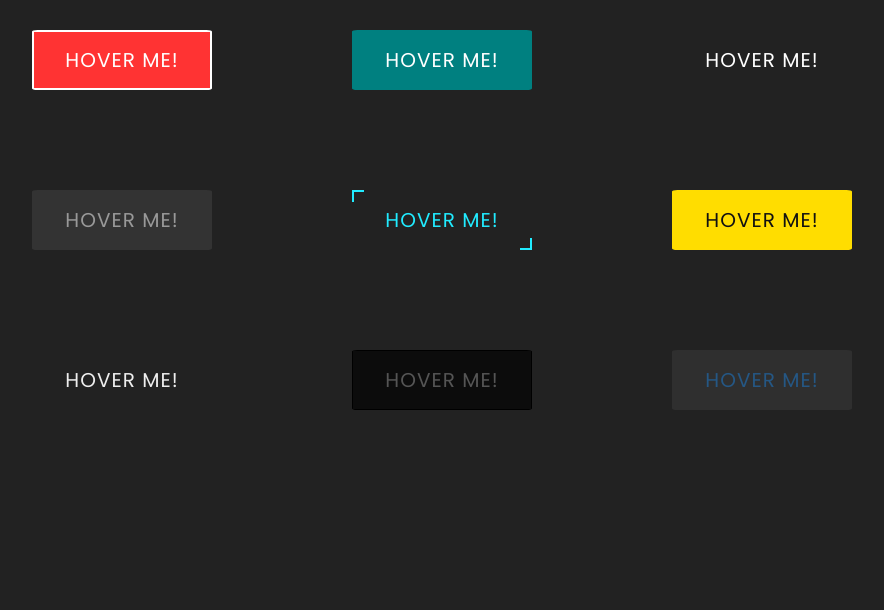
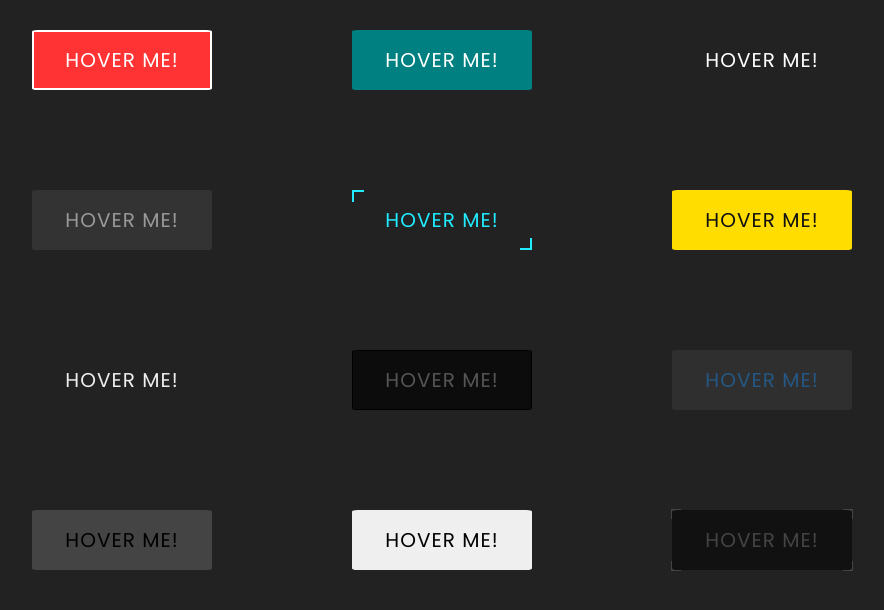
Before and after one commit to JonCat86/CSSEffects, a plain HTML site: page index.html in a window 1280 px wide. Shown: the part 250-860 px from the top of the page, without its empty margins (198-1082 px from the left). Drawn offline with Linux system fonts and the light colour scheme.

Commit message:
more effects

```diff
--- a/index.html
+++ b/index.html
@@ -38,7 +38,19 @@
       <span></span>
       <span></span>
       hover me!</button>
-
+    <button class="btn hover10">hover me!</button>
+    <button class="btn hover11">hover me!
+      <span></span>
+      <span></span>
+      <span></span>
+      <span></span>
+    </button>
+    <button class="btn hover12">hover me!
+      <span></span>
+      <span></span>
+      <span></span>
+      <span></span>
+    </button>
   </div>
   <!-- <h2>Click</h2> -->
   <div class="click-container"></div>
--- a/style.css
+++ b/style.css
@@ -434,3 +434,260 @@ h1 {
   }
 }
 /* #endregion */
+
+/* h10 */ /* #region */
+.hover10 {
+  color: #000;
+  background-color: #444;
+  transition: 1s;
+}
+.hover10:hover {
+  background-size: 200%;
+  transition: 1s;
+  animation: hover10 5s infinite;
+}
+@keyframes hover10 {
+  0% {
+    background: linear-gradient(90deg, #444, #444);
+  }
+  10% {
+    background: linear-gradient(90deg, #fb009a 20%, #444 20%);
+  }
+  20% {
+    background: linear-gradient(
+      90deg,
+      #fb009a 20%,
+      #66f 20%,
+      #66f 40%,
+      #444 40%
+    );
+  }
+  30% {
+    background: linear-gradient(
+      90deg,
+      #fb009a 20%,
+      #66f 20%,
+      #66f 40%,
+      #6f6 40%,
+      #6f6 60%,
+      #444 60%
+    );
+  }
+  40% {
+    background: linear-gradient(
+      90deg,
+      #fb009a 20%,
+      #66f 20%,
+      #66f 40%,
+      #6f6 40%,
+      #6f6 60%,
+      #ff0 60%,
+      #ff0 80%,
+      #444 80%
+    );
+  }
+
+  50% {
+    background: linear-gradient(
+      90deg,
+      #fb009a 20%,
+      #66f 20%,
+      #66f 40%,
+      #6f6 40%,
+      #6f6 60%,
+      #ff0 60%,
+      #ff0 80%,
+      #f00 80%
+    );
+  }
+  60% {
+    background: linear-gradient(
+      90deg,
+      #fb009a 20%,
+      #66f 20%,
+      #66f 40%,
+      #6f6 40%,
+      #6f6 60%,
+      #ff0 60%,
+      #ff0 80%,
+      #444 80%
+    );
+  }
+  70% {
+    background: linear-gradient(
+      90deg,
+      #fb009a 20%,
+      #66f 20%,
+      #66f 40%,
+      #6f6 40%,
+      #6f6 60%,
+      #444 60%
+    );
+  }
+  80% {
+    background: linear-gradient(
+      90deg,
+      #fb009a 20%,
+      #66f 20%,
+      #66f 40%,
+      #444 40%
+    );
+  }
+  90% {
+    background: linear-gradient(90deg, #fb009a 20%, #444 20%);
+  }
+  100% {
+    background: linear-gradient(90deg, #444, #444);
+  }
+}
+/* #endregion */
+
+/* h11 */ /* #region */
+.hover11 {
+  position: relative;
+  overflow: hidden;
+}
+.hover11:after {
+  content: "HELLO";
+  font-size: 22px;
+  line-height: 60px;
+  width: 100%;
+  height: 100%;
+  position: absolute;
+  top: 0;
+  left: 0;
+  color: transparent;
+}
+.hover11:hover:after {
+  color: #7df9ff;
+  text-shadow: 0 0 30px #7df9ff;
+  transition: 1.5s;
+  transition-delay: 1.2s;
+  z-index: 3;
+}
+.hover11 span {
+  background-color: #111;
+}
+.hover11 span:nth-child(1) {
+  width: 50%;
+  height: 100%;
+  position: absolute;
+  top: 0;
+  left: -50%;
+  z-index: 1;
+  transition: 0.5s;
+  border-right: 1px solid #444;
+}
+.hover11:hover span:nth-child(1) {
+  left: 0;
+  transition: 0.5s;
+}
+.hover11 span:nth-child(2) {
+  width: 50%;
+  height: 100%;
+  position: absolute;
+  top: 0;
+  right: -50%;
+  z-index: 1;
+  transition: 0.5s;
+  border-left: 1px solid #444;
+}
+.hover11:hover span:nth-child(2) {
+  right: 0;
+  transition: 0.5s;
+}
+.hover11 span:nth-child(3) {
+  width: 100%;
+  height: 50%;
+  position: absolute;
+  top: -50%;
+  left: 0;
+  z-index: 2;
+  transition: 0.5s;
+  border-bottom: 1px solid #444;
+}
+.hover11:hover span:nth-child(3) {
+  top: 0;
+  transition: 0.5s;
+  transition-delay: 0.6s;
+}
+.hover11 span:nth-child(4) {
+  width: 100%;
+  height: 50%;
+  position: absolute;
+  bottom: -50%;
+  left: 0;
+  z-index: 2;
+  transition: 0.5s;
+  border-top: 1px solid #444;
+}
+.hover11:hover span:nth-child(4) {
+  bottom: 0;
+  transition: 0.5s;
+  transition-delay: 0.6s;
+}
+/* #endregion */
+
+/* h12 */ /* #region */
+.hover12 {
+  color: #444;
+  background-color: #111;
+  position: relative;
+  transition: 1s;
+}
+.hover12:hover {
+  color: #eee;
+  transition: 1s;
+}
+.hover12 span {
+  width: 10px;
+  height: 10px;
+  position: absolute;
+  background-color: #444;
+  z-index: -1;
+}
+.hover12 span:nth-child(1) {
+  top: -1px;
+  left: -1px;
+  transition: 1s;
+}
+.hover12:hover span:nth-child(1) {
+  width: calc(50% + 1px);
+  height: calc(50% + 1px);
+  transition: 1s;
+  background-color: #eee;
+}
+.hover12 span:nth-child(2) {
+  top: -1px;
+  right: -1px;
+  transition: 1s;
+}
+.hover12:hover span:nth-child(2) {
+  width: calc(50% + 1px);
+  height: calc(50% + 1px);
+  transition: 1s;
+  background-color: #eee;
+}
+.hover12 span:nth-child(3) {
+  bottom: -1px;
+  left: -1px;
+  transition: 1s;
+}
+.hover12:hover span:nth-child(3) {
+  width: calc(50% + 1px);
+  height: calc(50% + 1px);
+  transition: 1s;
+  background-color: #eee;
+}
+.hover12 span:nth-child(4) {
+  bottom: -1px;
+  right: -1px;
+  transition: 1s;
+}
+.hover12:hover span:nth-child(4) {
+  width: calc(50% + 1px);
+  height: calc(50% + 1px);
+  transition: 1s;
+  background-color: #eee;
+}
+/* #endregion */
```
